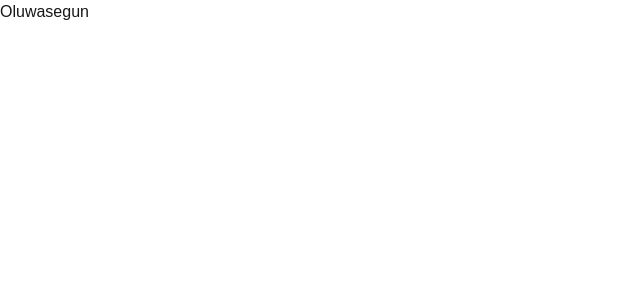
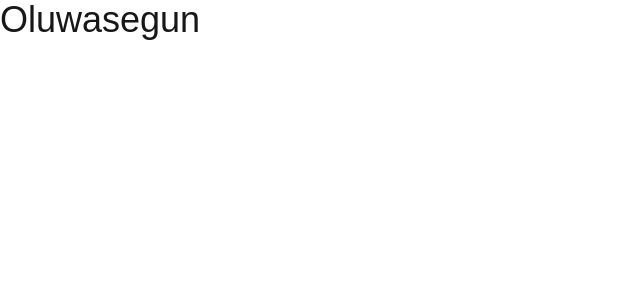
Before and after one commit to Oluwasegun122/blessediog, a Next.js app: page / in a window 1280 px wide. Shown: the top 300 px of the page, without its empty margins (0-640 px from the left). Built offline with nearby package versions, Linux system fonts and the light colour scheme.

Commit message:
new change

```diff
--- a/app/page.tsx
+++ b/app/page.tsx
@@ -1,7 +1,7 @@
 export default function Home() {
   return (
     <div>
-      <h1>Oluwasegun</h1>
+      <h1 className="text-4xl">Oluwasegun</h1>
     </div>
   );
 }
```
